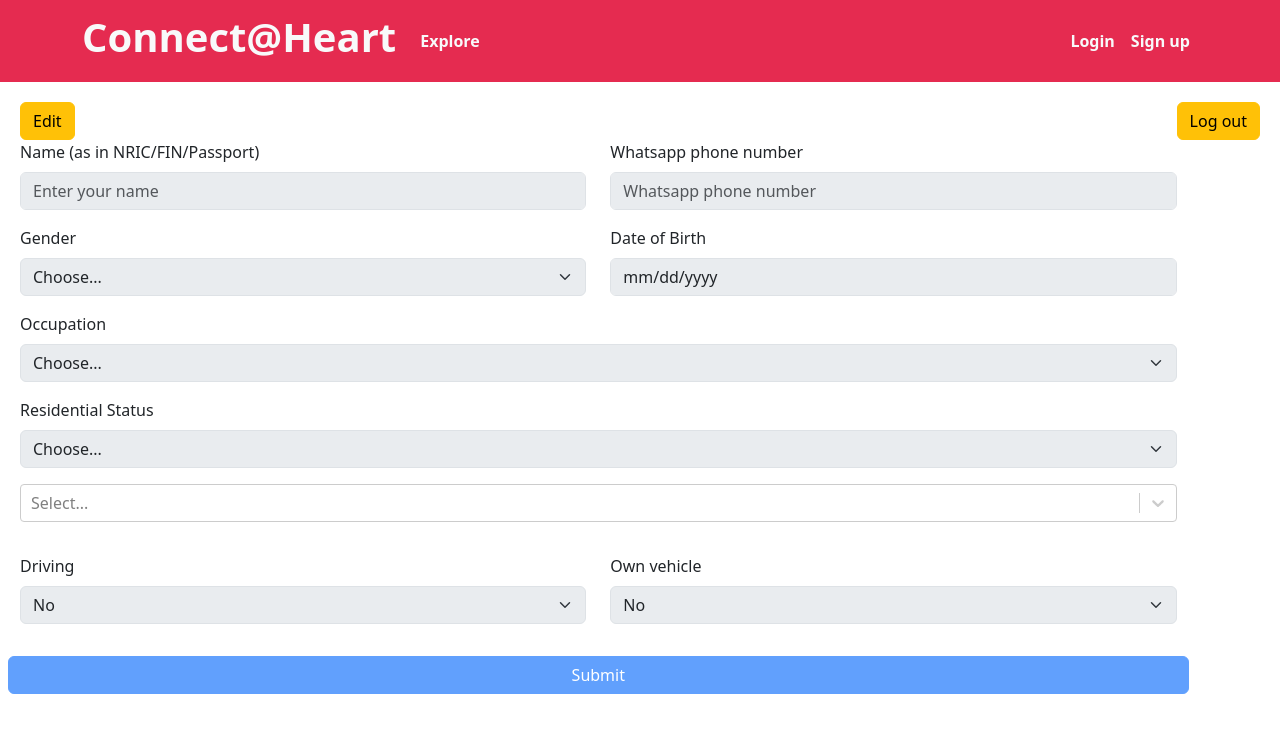
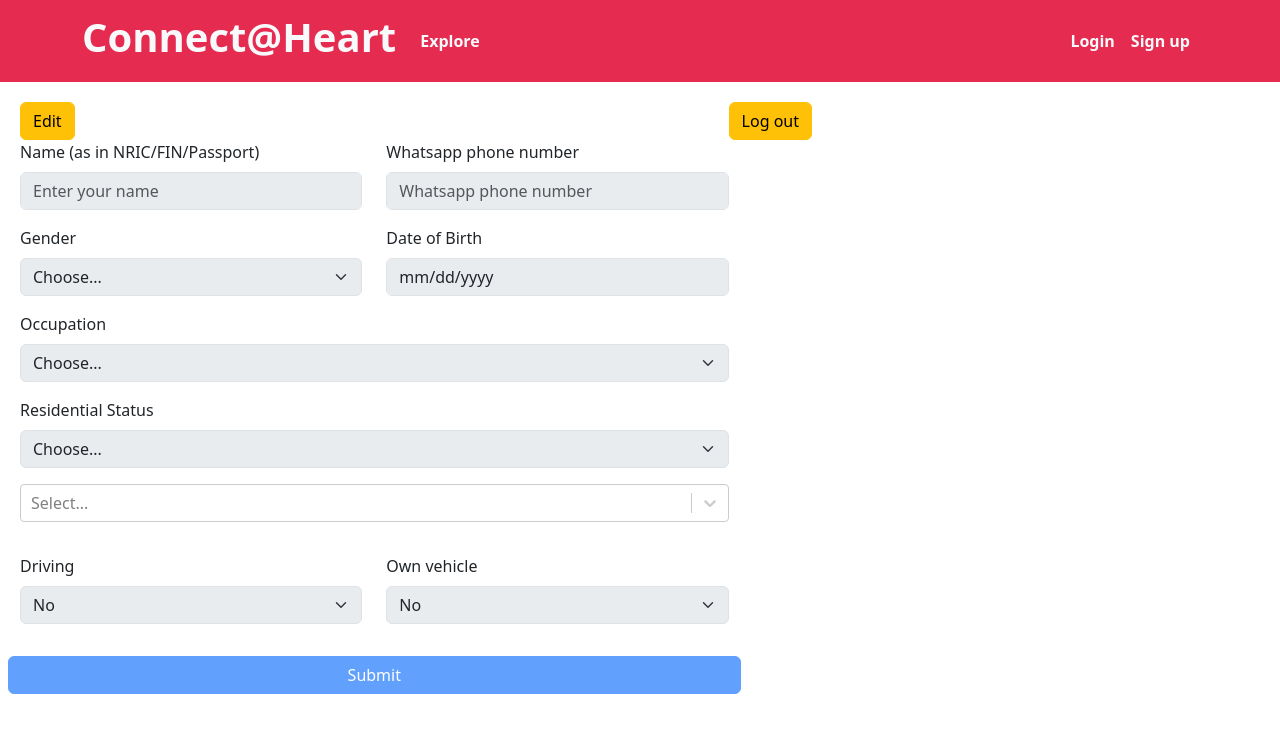
Before and after one commit to DanielJames0302/CareGiving, a React (Create React App) app in the folder caregiving/: page /my-profile in a window 1280 px wide. Shown: the top 732 px of the page. Built offline with nearby package versions, Linux system fonts and the light colour scheme; no server answers.

Commit message:
modify code

```diff
--- a/caregiving/src/components/navbar/navbar.js
+++ b/caregiving/src/components/navbar/navbar.js
@@ -11,7 +11,7 @@ const NavbarMenu = () => {
   return (
     <Navbar collapseOnSelect expand="lg" className="navbar text-light">
       <Container>
-        <Navbar.Brand className="text-light" href="/home">
+        <Navbar.Brand className="text-light" href="/">
           <h1>
             <strong>Connect@Heart</strong>
           </h1>
--- a/caregiving/src/components/profile/profile-dashboard.css
+++ b/caregiving/src/components/profile/profile-dashboard.css
@@ -7,5 +7,8 @@
   justify-content: space-around;
 }
 .left-section {
-  flex: 2
+  flex: 4
 }
+.right-section {
+  flex: 3
+}
```
